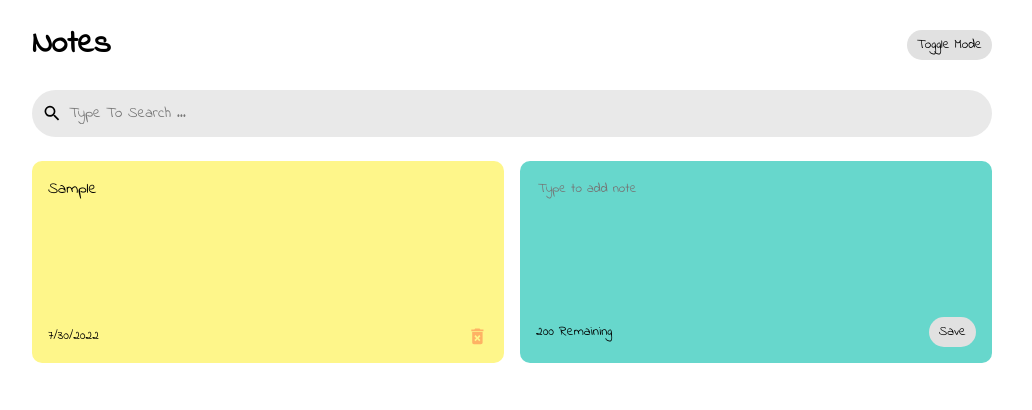
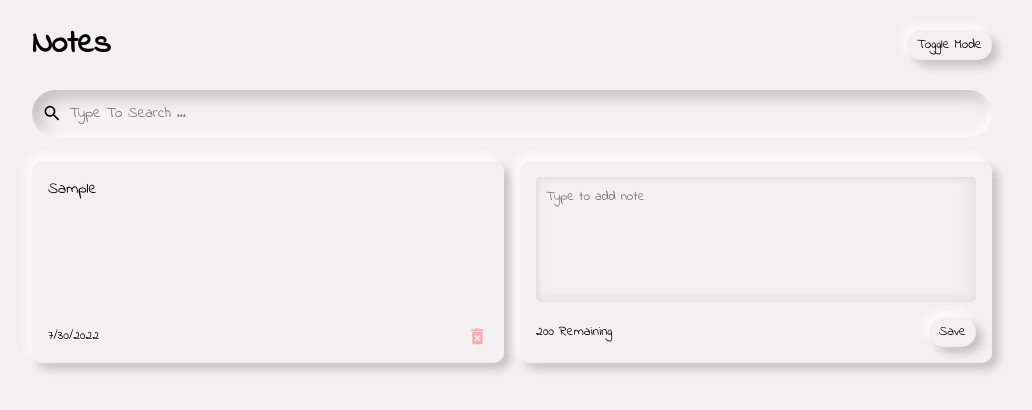
Before and after one commit to Satya190597/note-app, a React (Create React App) app: page / in a window 1280 px wide. Both pictures are taken after typing "Sample" into the empty fields and a click on the button "Save". Shown: the top 410 px of the page, without its empty margins (128-1160 px from the left). Built offline with nearby package versions, Linux system fonts and the light colour scheme.

Commit message:
UI Changes

```diff
--- a/src/App.js
+++ b/src/App.js
@@ -43,17 +43,18 @@ const App = () => {
   };
 
   return (
-    <div className={`${darkMode && "dark-mode"}`}>
+    <div className={`${darkMode && "dark-mode"} ${!darkMode && "light-mode"}`}>
       {
         !loading && <div className="container">
-          <Header handleToggleDarkMode={setDarkMode} />
-          <Search handleSearchText={setSearchText} text={searchText} />
+          <Header handleToggleDarkMode={setDarkMode} mode={darkMode} />
+          <Search handleSearchText={setSearchText} text={searchText} mode={darkMode} />
           <NotesList
             notes={notes.filter((note) =>
               note.text.toLowerCase().includes(searchText.toLowerCase())
             )}
             handleAddNote={addNote}
             handleDeleteNote={deleteNote}
+            mode={darkMode}
           />
         </div>
       }
--- a/src/components/AddNote.js
+++ b/src/components/AddNote.js
@@ -1,5 +1,5 @@
 import React, { useState } from "react";
-const AddNote = ({ handleAddNote }) => {
+const AddNote = ({ handleAddNote,mode }) => {
   const [noteText, setNoteText] = useState("");
   const characterLimit = 200;
 
@@ -17,9 +17,9 @@ const AddNote = ({ handleAddNote }) => {
   };
   return (
     <>
-      <div className="note new">
+      <div className={`${mode && "note-dark"} ${!mode && "note"}`}>
         <textarea
-          rows="8"
+          rows="7"
           cols="10"
           placeholder="Type to add note"
           onChange={handleChange}
@@ -27,7 +27,7 @@ const AddNote = ({ handleAddNote }) => {
         ></textarea>
         <div className="note-footer">
           <small>{characterLimit - noteText.length} Remaining</small>
-          <button className="save" onClick={handleClick}>
+          <button className={`${mode && "save-dark"} ${!mode && "save"}`} onClick={handleClick}>
             Save
           </button>
         </div>
--- a/src/components/Header.js
+++ b/src/components/Header.js
@@ -1,12 +1,12 @@
 import React from "react";
 
-const Header = ({ handleToggleDarkMode }) => {
+const Header = ({ handleToggleDarkMode,mode }) => {
   return (
     <>
       <div className="header">
         <h1>Notes</h1>
         <button
-          className="save"
+          className={`${mode && "save-dark"} ${!mode && "save"}`}
           onClick={() =>
             handleToggleDarkMode((previousState) => !previousState)
           }
--- a/src/components/Note.js
+++ b/src/components/Note.js
@@ -1,7 +1,7 @@
 import {MdDeleteForever} from "react-icons/md";
-const Note = ({id,text,date,handleDeleteNote}) => {
+const Note = ({id,text,date,handleDeleteNote,mode}) => {
     return (
-        <div className="note">
+        <div className={`${mode && "note-dark"} ${!mode && "note"}`}>
             <span>{text}</span>
             <div className="note-footer">
                 <small>{date}</small>
--- a/src/components/NotesList.js
+++ b/src/components/NotesList.js
@@ -1,12 +1,21 @@
 import Note from "./Note";
 import AddNote from "./AddNote";
-const NotesList = ({ notes, handleAddNote, handleDeleteNote }) => {
+const NotesList = ({ notes, handleAddNote, handleDeleteNote, mode }) => {
   return (
     <div className="notes-list">
       {notes.map((note) => {
-        return <Note key={note.id} id={note.id} text={note.text} date={note.date} handleDeleteNote={handleDeleteNote} />;
+        return (
+          <Note
+            key={note.id}
+            id={note.id}
+            text={note.text}
+            date={note.date}
+            handleDeleteNote={handleDeleteNote}
+            mode={mode}
+          />
+        );
       })}
-      <AddNote handleAddNote={handleAddNote} />
+      <AddNote handleAddNote={handleAddNote} mode={mode} />
     </div>
   );
 };
--- a/src/components/Search.js
+++ b/src/components/Search.js
@@ -1,9 +1,9 @@
 import React from "react";
 import { MdSearch } from "react-icons/md";
 
-const Search = ({handleSearchText,text}) => {
+const Search = ({handleSearchText,text,mode}) => {
     return <>
-        <div className="search">
+        <div className={`${mode && "search-dark"} ${!mode && "search"}`}>
             <MdSearch className="search-icon" size="1.3em" />
             <input type="text" value={text} placeholder="Type To Search ..." onChange={(event)=>handleSearchText(event.target.value)} />
         </div>
--- a/src/index.css
+++ b/src/index.css
@@ -1,19 +1,20 @@
 @font-face {
-  font-family: 'IndieFlower-Regular';
-  src: local('IndieFlower-Regular'), url(./fonts/IndieFlower-Regular.ttf) format('truetype');
+  font-family: "IndieFlower-Regular";
+  src: local("IndieFlower-Regular"),
+    url(./fonts/IndieFlower-Regular.ttf) format("truetype");
 }
 
 body {
   margin: 0;
-  font-family: IndieFlower-Regular,-apple-system, BlinkMacSystemFont, 'Segoe UI', 'Roboto', 'Oxygen',
-    'Ubuntu', 'Cantarell', 'Fira Sans', 'Droid Sans', 'Helvetica Neue',
-    sans-serif;
+  font-family: IndieFlower-Regular, -apple-system, BlinkMacSystemFont,
+    "Segoe UI", "Roboto", "Oxygen", "Ubuntu", "Cantarell", "Fira Sans",
+    "Droid Sans", "Helvetica Neue", sans-serif;
   -webkit-font-smoothing: antialiased;
   -moz-osx-font-smoothing: grayscale;
 }
 
 code {
-  font-family: source-code-pro, Menlo, Monaco, Consolas, 'Courier New',
+  font-family: source-code-pro, Menlo, Monaco, Consolas, "Courier New",
     monospace;
 }
 
@@ -24,7 +25,12 @@ code {
 }
 
 .dark-mode {
-  background-color: black;
+  background-color: #262626;
+  min-height: 100vh;
+}
+
+.light-mode {
+  background-color: #f3f0f1;
   min-height: 100vh;
 }
 
@@ -44,24 +50,46 @@ code {
 .notes-list {
   display: grid;
   gap: 1rem;
-  grid-template-columns: repeat(auto-fit,minmax(250px,1fr));
+  grid-template-columns: repeat(auto-fit, minmax(250px, 1fr));
 }
 
 .save {
   font-family: IndieFlower-Regular;
-  background-color: #e1e1e1;
+  background-color: #f3f0f1;
   border: none;
   border-radius: 15px;
   padding: 5px 10px 5px;
+  box-shadow: -5px -5px 10px rgba(255, 255, 255, 0.8),
+    6px 6px 10px rgba(0, 0, 0, 0.2);
+}
+
+.save-dark {
+  font-family: IndieFlower-Regular;
+  padding: 5px 10px 5px;
+  border: none;
+  background-color: #262626;
+  color: #85C1E9;
+  border-radius: 15px;
+  box-shadow: -2px -2px 2px 0 rgba(58, 58, 58, 0.3),
+    5px 5px 5px 0 rgba(0, 0, 0, 0.2);
+}
+
+.save-dark:hover {
+  outline: none;
+  cursor: pointer;
 }
 
 .save:hover {
   background-color: #ededed;
+  outline: none;
   cursor: pointer;
+}
+.save:focus {
+  outline: none;
 }
 
 .note {
-  background-color: #fef68a;
+  background: #f3f0f1;
   margin-bottom: 10px;
   border-radius: 10px;
   padding: 1rem;
@@ -71,6 +99,24 @@ code {
   flex-direction: column;
   justify-content: space-between;
   white-space: pre-wrap;
+  box-shadow: -5px -5px 10px rgba(255, 255, 255, 0.8),
+    6px 6px 10px rgba(0, 0, 0, 0.2);
+}
+
+.note-dark {
+  background-color: #262626;
+  margin-bottom: 10px;
+  border-radius: 10px;
+  padding: 1rem;
+  min-height: 170px;
+  max-height: 170px;
+  display: flex;
+  flex-direction: column;
+  justify-content: space-between;
+  white-space: pre-wrap;
+  color: #85C1E9;
+  box-shadow: -5px -5px 5px 0 rgba(58, 58, 58, 0.3),
+    12px 12px 12px 0 rgba(0, 0, 0, 0.2);
 }
 
 .note span {
@@ -78,24 +124,39 @@ code {
   overflow-wrap: break-word;
 }
 
-.note.new {
-  background-color: #67d7cc;
+.note-dark span {
+  overflow-y: auto;
+  overflow-wrap: break-word;
 }
 
-textarea {
+.note textarea {
   font-family: IndieFlower-Regular;
   border: none;
   resize: none;
-  background-color: #67d7cc;
+  background-color: #f3f0f1;
+  border-radius: 5px;
+  padding: 10px;
+  box-shadow: inset -4px -4px 15px rgba(169, 173, 174, 0.2),
+    inset 2px 2px 5px rgba(169, 173, 174, 0.2);
 }
 
-textarea:focus{
+.note-dark textarea {
+  font-family: IndieFlower-Regular;
+  background-color: #262626;
+  border: none;
+  resize: none;
+  border-radius: 5px;
+  padding: 10px;
+  box-shadow: inset -4px -4px 8px rgba(29, 28, 28, 0.5),
+    inset 8px 8px 16px rgba(0, 0, 0, 0.1);
+}
+
+textarea:focus {
   outline: none;
 }
 
-
 .note-footer {
-  margin-top: 5px;
+  margin-top: 15px;
   display: flex;
   align-items: center;
   justify-content: space-between;
@@ -113,51 +174,80 @@ textarea:focus{
 .search {
   display: flex;
   align-items: center;
-  background-color: rgb(233, 233, 233);
+  background-color: #f3f0f1;
   border-radius: 25px;
   padding: 10px;
   margin-bottom: 1.5em;
+  box-shadow: inset -4px -4px 8px rgba(255, 255, 255, 0.8),
+    inset 8px 8px 16px rgba(0, 0, 0, 0.2);
+
 }
+
+.search-dark {
+  display: flex;
+  align-items: center;
+  background-color: #262626;
+  border-radius: 25px;
+  padding: 10px;
+  margin-bottom: 1.5em;
+  box-shadow: inset -4px -4px 8px rgba(29, 28, 28, 0.5),
+    inset 8px 8px 16px rgba(0, 0, 0, 0.1);
+}
+
 .search-icon {
   margin-right: 5px;
 }
+.search-dark input {
+  font-family: IndieFlower-Regular;
+  font-size: 15px;
+  height: 25px;
+  width: 100%;
+  border: none;
+  color: #85C1E9;
+  background-color: #f3f0f100;
+}
+
+.search-dark input:focus {
+  outline: none;
+}
+
 .search input {
   font-family: IndieFlower-Regular;
   font-size: 15px;
   height: 25px;
   width: 100%;
   border: none;
-  background-color: rgb(233, 233, 233);
+  background-color: #f3f0f109;
 }
 
 .search input:focus {
   outline: none;
 }
 
-
 .note span::-webkit-scrollbar {
   width: 10px;
 }
 
 .note span::-webkit-scrollbar-track {
-  -webkit-box-shadow: inset 0 0 6px rgba(0,0,0,0.1);
+  -webkit-box-shadow: inset 0 0 6px rgba(0, 0, 0, 0.1);
   border-radius: 10px;
 }
 
 .note span::-webkit-scrollbar-thumb {
   border-radius: 10px;
-  -webkit-box-shadow: inset 0 0 6px rgba(0,0,0,0.1);
+  -webkit-box-shadow: inset 0 0 6px rgba(0, 0, 0, 0.1);
 }
 
-
 ::-webkit-scrollbar {
-  width: 1px;
+  width: 10px;
 }
 
 ::-webkit-scrollbar-track {
-  -webkit-box-shadow: inset 0 0 6px rgba(0,0,0,0.3);
+  -webkit-box-shadow: inset 0 0 6px rgba(0, 0, 0, 0.3);
+  border-radius: 10px;
 }
 
 ::-webkit-scrollbar-thumb {
-  -webkit-box-shadow: inset 0 0 6px rgba(0,0,0,0.5);
+  -webkit-box-shadow: inset 0 0 6px rgba(0, 0, 0, 0.5);
+  border-radius: 10px;
 }
```
